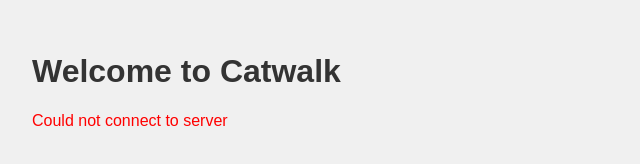
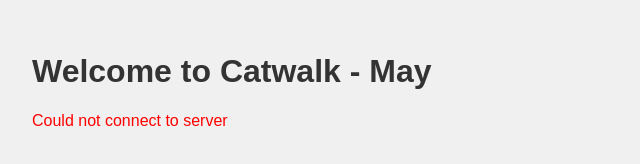
Before and after one commit to zivcroitoru/catwalk-client, a plain HTML site: page index.html in a window 1280 px wide. Shown: the whole page, without its empty margins (0-640 px from the left). Drawn offline with Linux system fonts and the light colour scheme; no server answers.

Commit message:
welcom -MAy

```diff
--- a/index.html
+++ b/index.html
@@ -6,7 +6,7 @@
   <link rel="stylesheet" href="css/styles.css">
 </head>
 <body>
-  <h1>Welcome to Catwalk</h1>
+  <h1>Welcome to Catwalk - May</h1>
   <script src="js/main.js"></script>
 </body>
 </html>
```
